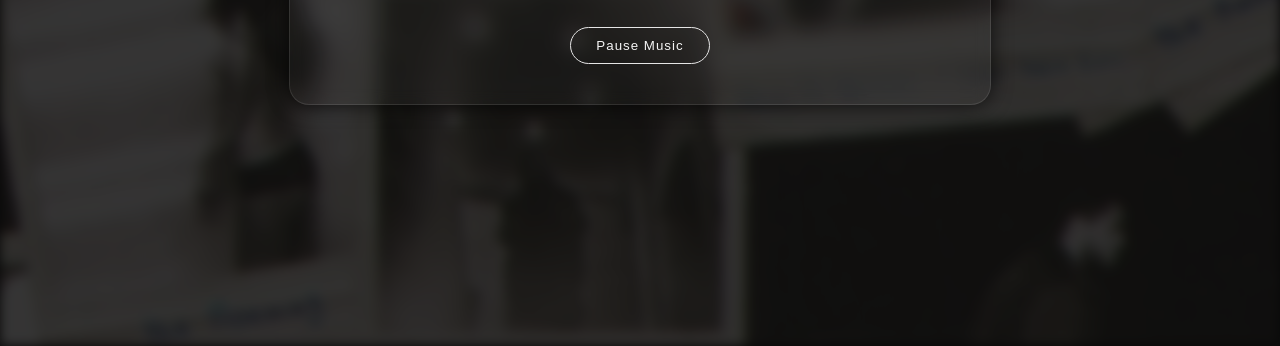
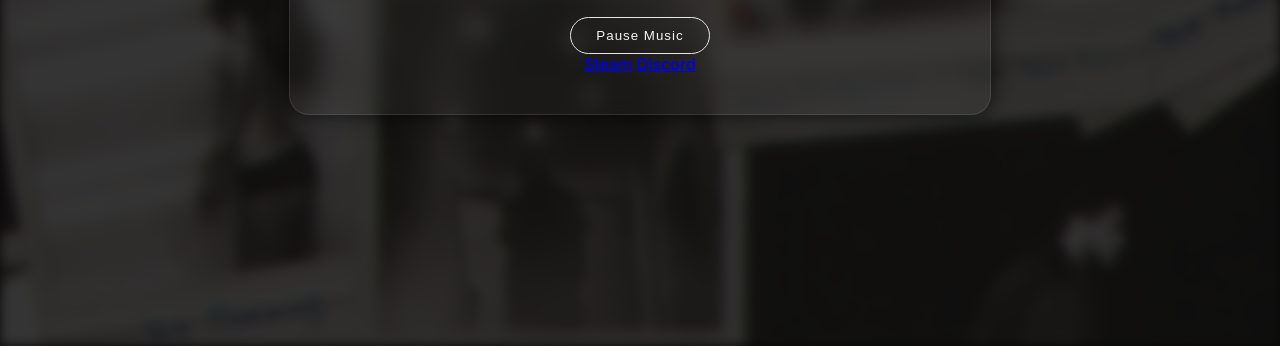
Before and after one commit to techn0z3n/technozen, a plain HTML site: page index.html in a window 1280 px wide. Both pictures are taken after a click on the button "Enter". Shown: the part 454-800 px from the top of the page. Drawn offline with Linux system fonts and the light colour scheme.

Commit message:
Update index.html

```diff
--- a/index.html
+++ b/index.html
@@ -29,6 +29,13 @@
         This page is about mood, style, and expression.
       </p>
       <button id="music-toggle">Pause Music</button>
+
+      <!-- Social Buttons -->
+      <div class="socials">
+        <a href="https://steamcommunity.com/id/yourusername" target="_blank" class="social-button steam">Steam</a>
+        <a href="https://discord.gg/yourserver" target="_blank" class="social-button discord">Discord</a>
+        <!-- Add more socials as needed -->
+      </div>
     </div>
   </div>
 
```
